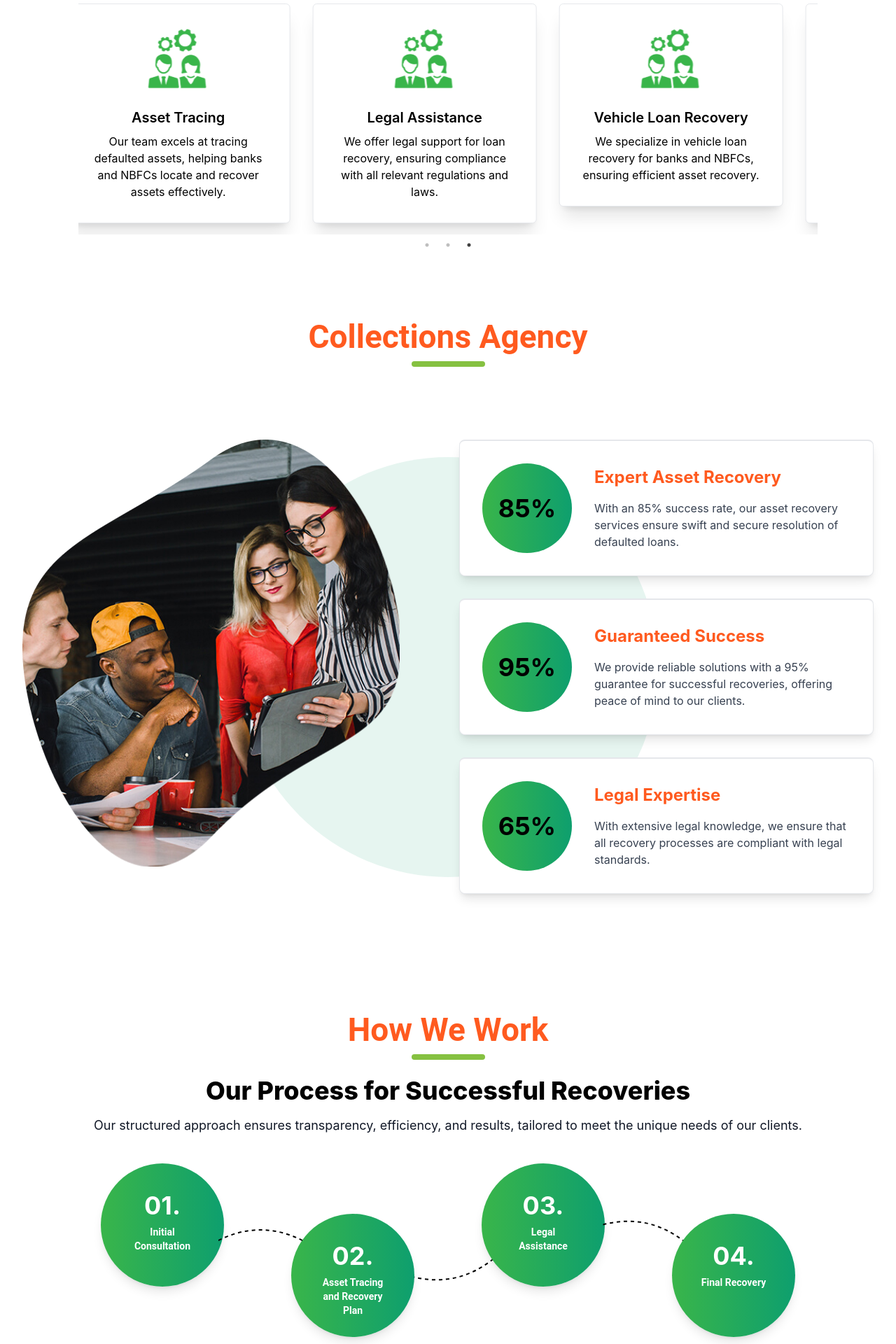
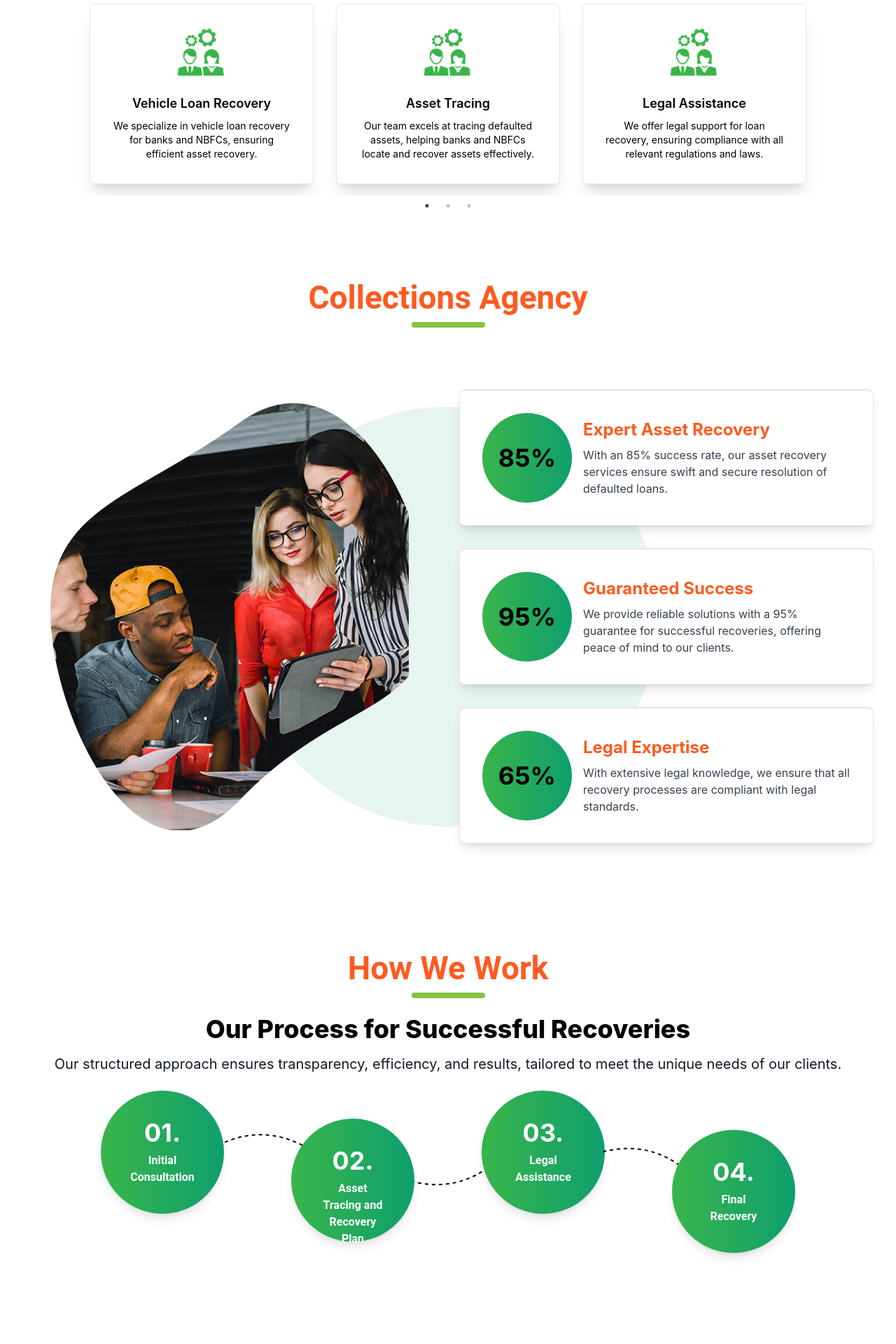
Before and after one commit to devmak122/skylines, a React (Create React App) app: page /Services in a window 1280 px wide. Shown: the part 720-2640 px from the top of the page at 70% size. Built offline with nearby package versions, Linux system fonts and the light colour scheme.

Commit message:
final 7.0

```diff
--- a/src/pages/Home.jsx
+++ b/src/pages/Home.jsx
@@ -63,7 +63,7 @@ const Home = () => {
                     cursorColor="white"
                   />
                 </div>
-               <div className="flex justify-start gap-20">
+               <div className="flex justify-start mobile:flex-col mobile:gap-7 gap-20">
                  <Link to="/Products">
                   <button className="bg-orange-500 text-white px-6 py-3 rounded  font-poppins flex justify-start hover:text-secondary transition-colors duration-300">
                   Recovery Collection
--- a/src/pages/Services.jsx
+++ b/src/pages/Services.jsx
@@ -34,11 +34,27 @@ const ServicePage = () => {
     dots: true,
     infinite: true,
     speed: 500,
-    slidesToShow: 3,
+    slidesToShow: 3, // Default for large screens
     slidesToScroll: 1,
-    autoplay: true,
-    autoplaySpeed: 3000,
+    responsive: [
+      {
+        breakpoint: 1026, // Tablet and below
+        settings: {
+          slidesToShow: 2,
+          slidesToScroll: 1,
+        },
+      },
+      {
+        breakpoint: 800, // Mobile and below
+        settings: {
+          slidesToShow: 1, // Single card per slide on mobile
+          slidesToScroll: 1,
+        },
+      },
+    ],
   };
+
+
   const IncrementingCounter = ({ from = 1, to = 85, duration = 2000 }) => {
     const [count, setCount] = useState(from);
 
@@ -113,7 +129,7 @@ const ServicePage = () => {
 
   return (
     <div className="z-0 overflow-x-hidden">
-      {/* Header Section */}
+      {/* -------------------------------------------Header Section----------------------------------------------- */}
       <div
         className="w-full bg-black bg-opacity-50 justify-center bg-cover bg-center bg-no-repeat flex flex-col items-center"
         style={{ backgroundImage: `url(${services})`, height: "50vh" }}
@@ -123,53 +139,64 @@ const ServicePage = () => {
         </div>
       </div>
 
-      {/* Sliding Cards Section */}
+      {/*------------------------------------------- Sliding Cards Section---------------------------------------- */}
       <div className="flex flex-col items-center text-center mt-12">
         <p className="text-orange-500 font-bold font-roboto mobile:text-[30px] tablet:text-[36px] laptop:text-[46px]">
           How We Work
         </p>
         <div className="bg-[#86c141] mobile:w-[100px] tablet:w-[140px] laptop:w-[105px] h-2 rounded-2xl mb-6"></div>
       </div>
-      <div className="py-16 px-28">
+
+      <div className="py-16 px-4 mobile:px-8 tablet:px-12 laptop:px-28">
         <Slider {...settings}>
           {servicesData.map((service, index) => (
             <div key={index} className="p-4">
-              <div className="bg-white text-center shadow-xl rounded-md p-8 border border-t-1 hover:shadow-2xl duration-300">
+              <div className="bg-white text-center shadow-xl rounded-md p-8 border hover:shadow-2xl duration-300 mobile:p-6 tablet:p-8 laptop:p-8">
                 <img
                   src={service.imgSrc}
                   alt={service.title}
-                  className="w-[100px] h-[100px] object-cover text-center rounded-lg mx-auto mb-4"
+                  className="w-[80px] h-[80px] mobile:w-[80px] mobile:h-[80px] tablet:w-[100px] tablet:h-[100px] object-cover rounded-lg mx-auto mb-4"
                 />
-                <h3 className="text-xl font-semibold mb-2">{service.title}</h3>
-                <p>{service.description}</p>
+                <h3 className="text-lg mobile:text-lg tablet:text-xl font-semibold mb-2">
+                  {service.title}
+                </h3>
+                <p className="text-sm mobile:text-sm tablet:text-base">
+                  {service.description}
+                </p>
               </div>
             </div>
           ))}
         </Slider>
       </div>
 
-      {/* Image and Content Section */}
+
+
+      {/*---------------------------------------- Image and Content Section ----------------------------------------*/}
+
+      <div>
         <div className="flex flex-col items-center text-center mt-12">
-        <p className="text-orange-500 font-bold  font-roboto  mobile:text-[30px] tablet:text-[36px] laptop:text-[46px]">
+          <p className="text-orange-500 font-bold font-roboto mobile:text-[30px] tablet:text-[36px] laptop:text-[46px]">
             Collections Agency
           </p>
           <div className="bg-[#86c141] mobile:w-[100px] tablet:w-[140px] laptop:w-[105px] h-2 rounded-2xl mb-6"></div>
         </div>
-      <div className="bg-white py-20 relative">
-        <div className="bg-transparent relative">
+
+        <div className="bg-white py-16 relative">
+          <div className="relative max-w-7xl mx-auto px-4 sm:px-6 lg:px-8">
             {/* Green Circle Background */}
             <div className="absolute inset-0 flex justify-center items-center">
-            <div className="w-[600px] h-[600px] z-0 rounded-full bg-green-500 opacity-10"></div>
+              <div className="w-[200px] h-[200px] mobile:w-[300px] mobile:h-[300px] tablet:w-[400px] tablet:h-[400px] laptop:w-[600px] laptop:h-[600px] z-0 rounded-full bg-green-500 opacity-10"></div>
             </div>
 
-          <div className="relative max-w-7xl mx-auto px-4 sm:px-6 lg:px-8 grid grid-cols-1 md:grid-cols-2 gap-8 z-10">
+            {/* Grid Container for Image and Content Blocks */}
+            <div className="relative grid grid-cols-1 laptop:grid-cols-2 gap-8 z-10">
               {/* Left Side: Image with Ellipse Shape */}
-            <div className="relative w-[91%] h-full">
+              <div className="relative w-full h-auto  mobile:hidden laptop:flex laptop:items-center laptop:justify-center">
                 {/* Banking Image with Mask */}
                 <img
                   src={banking}
                   alt="banking"
-                className="absolute w-full bg-cover"
+                  className="w-[543px]  h-[610px] max-w-xs mobile:max-w-xs tablet:max-w-md laptop:max-w-lg object-cover"
                   style={{
                     maskImage: `url(${Ellipse160})`,
                     WebkitMaskImage: `url(${Ellipse160})`,
@@ -179,42 +206,38 @@ const ServicePage = () => {
 
               {/* Right Side: Content Blocks */}
               <div className="flex flex-col justify-center space-y-8">
-              <div className="bg-white flex justify-center items-center gap-8 p-8 rounded-lg border border-t-2  shadow-lg">
+                <div className="bg-white flex items-center gap-4 p-4 md:p-6 laptop:p-8 rounded-lg border border-t-2 shadow-lg">
                   <IncrementingCounter from={1} to={85} duration={2000} />
                   <div>
-                  <h2 className="text-2xl font-bold text-orange-500">
+                    <h2 className="text-xl md:text-2xl font-bold text-orange-500">
                       Expert Asset Recovery
                     </h2>
-                  <p className="mt-4 text-gray-700">
-                    With an 85% success rate, our asset recovery services ensure
-                    swift and secure resolution of defaulted loans.
+                    <p className="mt-2 text-gray-700">
+                      With an 85% success rate, our asset recovery services ensure swift and secure resolution of defaulted loans.
                     </p>
                   </div>
                 </div>
 
-              <div className="bg-white flex justify-center items-center gap-8 p-8 border border-t-2  rounded-lg shadow-lg">
+                <div className="bg-white flex items-center gap-4 p-4 md:p-6 laptop:p-8 rounded-lg border border-t-2 shadow-lg">
                   <IncrementingCounter from={1} to={95} duration={2000} />
                   <div>
-                  <h2 className="text-2xl font-bold text-orange-500">
+                    <h2 className="text-xl md:text-2xl font-bold text-orange-500">
                       Guaranteed Success
                     </h2>
-                  <p className="mt-4 text-gray-700 ">
-                    We provide reliable solutions with a 95% guarantee for
-                    successful recoveries, offering peace of mind to our
-                    clients.
+                    <p className="mt-2 text-gray-700">
+                      We provide reliable solutions with a 95% guarantee for successful recoveries, offering peace of mind to our clients.
                     </p>
                   </div>
                 </div>
 
-              <div className="bg-white flex justify-center items-center gap-8 p-8 border border-t-2 rounded-lg shadow-lg">
+                <div className="bg-white flex items-center gap-4 p-4 md:p-6 laptop:p-8 rounded-lg border border-t-2 shadow-lg">
                   <IncrementingCounter from={1} to={65} duration={2000} />
                   <div>
-                  <h2 className="text-2xl font-bold text-orange-500">
+                    <h2 className="text-xl md:text-2xl font-bold text-orange-500">
                       Legal Expertise
                     </h2>
-                  <p className="mt-4 text-gray-700">
-                    With extensive legal knowledge, we ensure that all recovery
-                    processes are compliant with legal standards.
+                    <p className="mt-2 text-gray-700">
+                      With extensive legal knowledge, we ensure that all recovery processes are compliant with legal standards.
                     </p>
                   </div>
                 </div>
@@ -222,47 +245,52 @@ const ServicePage = () => {
             </div>
           </div>
         </div>
+      </div>
+
+
+
 
       {/* Process Section */}
+
+
       <div className="relative bg-white text-black py-20">
         <div className="max-w-7xl mx-auto px-4 sm:px-6 lg:px-8">
+          {/* Header Section */}
           <div className="flex flex-col items-center text-center mb-12">
             <p className="text-orange-500 font-bold font-roboto mobile:text-[30px] tablet:text-[36px] laptop:text-[46px]">
               How We Work
             </p>
             <div className="bg-[#86c141] mobile:w-[100px] tablet:w-[140px] laptop:w-[105px] h-2 rounded-2xl mb-6"></div>
-            <h1 className="text-4xl font-extrabold">
+            <h1 className="mobile:text-2xl tablet:text-3xl laptop:text-4xl font-extrabold">
               Our Process for Successful Recoveries
             </h1>
-            <p className="mt-4 text-lg text-gray-900">
-              Our structured approach ensures transparency, efficiency, and
-              results, tailored to meet the unique needs of our clients.
+            <p className="mt-4 mobile:text-base tablet:text-lg laptop:text-xl text-gray-900">
+              Our structured approach ensures transparency, efficiency, and results, tailored to meet the unique needs of our clients.
             </p>
           </div>
-          <div className="relative flex justify-center items-center mt-20">
-            <div className="flex flex-row items-center  text-white gap-24">
+
+          {/* Process Steps */}
+          <div className="relative flex mobile:flex-col tablet:flex-row laptop:flex-row justify-center items-center mt-20">
+            <div className="flex mobile:flex-col tablet:flex-row laptop:flex-row items-center justify-center text-white mobile:gap-8 tablet:gap-16 laptop:gap-24">
               {/* Step 1 */}
-              <div className="relative -mt-28 z-50">
-                {" "}
-                {/* Move up */}
-                <div className="w-44 h-44 rounded-full bg-gradient-to-r from-primary to-green-500  shadow-lg p-10 text-center z-10 relative">
-                  <span className="text-4xl font-bold">01.</span>
-                  <p className="mt-2 text-sm font-semibold font-roboto">
+              <div className="relative mobile:mb-8 tablet:mb-0 tablet:-mt-28 laptop:-mt-28 z-50 flex flex-col items-center">
+                <div className="mobile:w-32 mobile:h-32 tablet:w-36 tablet:h-36 laptop:w-44 laptop:h-44 rounded-full bg-gradient-to-r from-primary to-green-500 shadow-lg mobile:p-6 tablet:p-8 laptop:p-10 text-center">
+                  <span className="mobile:text-2xl tablet:text-3xl laptop:text-4xl font-bold">01.</span>
+                  <p className="mt-2 mobile:text-xs tablet:text-sm laptop:text-base font-semibold font-roboto">
                     Initial Consultation
                   </p>
                 </div>
               </div>
+
               {/* Step 2 */}
-              <div className="relative mt-8">
-                {" "}
-                {/* Move down */}
-                <div className="w-44 h-44 rounded-full bg-gradient-to-r from-primary to-green-500  shadow-lg p-10 text-center z-50 relative">
-                  <span className="text-4xl font-bold">02.</span>
-                  <p className="mt-2 text-sm font-semibold font-roboto">
+              <div className="relative mobile:mt-8 tablet:-mt-8 laptop:-mt-8 flex flex-col items-center">
+                <div className="mobile:w-32 mobile:h-32 tablet:w-36 tablet:h-36 laptop:w-44 laptop:h-44 rounded-full bg-gradient-to-r from-primary to-green-500 shadow-lg mobile:p-6 tablet:p-8 laptop:p-10 text-center z-10">
+                  <span className="mobile:text-2xl tablet:text-3xl laptop:text-4xl font-bold">02.</span>
+                  <p className="mt-2 mobile:text-xs tablet:text-sm laptop:text-base font-semibold font-roboto">
                     Asset Tracing and Recovery Plan
                   </p>
                   <svg
-                    className="absolute top-1/2 -mt-20 -ml-36  transform -translate-y-1/5  z-1"
+                    className="absolute mobile:hidden tablet:block top-1/2 -mt-20 -ml-36 transform -translate-y-1/5 z-1"
                     width="120"
                     height="60"
                     viewBox="0 0 120 60"
@@ -277,7 +305,7 @@ const ServicePage = () => {
                   </svg>
                 </div>
                 <svg
-                  className="absolute top-1/2 mt-1 ml-3  left-[90%] transform  -translate-y-3/4 -rotate-12  z-0"
+                  className="absolute mobile:hidden tablet:block top-1/2 mt-1 ml-3 left-[90%] transform -translate-y-3/4 -rotate-12 z-0"
                   width="120"
                   height="60"
                   viewBox="0 0 120 60"
@@ -291,17 +319,16 @@ const ServicePage = () => {
                   />
                 </svg>
               </div>
+
               {/* Step 3 */}
-              <div className="relative -mt-28">
-                {" "}
-                {/* Move up */}
-                <div className="w-44 h-44 rounded-full bg-gradient-to-r from-primary to-green-500  shadow-lg p-10 text-center z-10 relative">
-                  <span className="text-4xl font-bold">03.</span>
-                  <p className="mt-2 text-sm font-semibold font-roboto">
+              <div className="relative mobile:mt-8  tablet:-mt-28 laptop:-mt-28 flex flex-col items-center">
+                <div className="mobile:w-32 mobile:h-32 tablet:w-36 tablet:h-36 laptop:w-44 laptop:h-44 rounded-full bg-gradient-to-r from-primary to-green-500 shadow-lg mobile:p-6 tablet:p-8 laptop:p-10 text-center z-10">
+                  <span className="mobile:text-2xl tablet:text-3xl laptop:text-4xl font-bold">03.</span>
+                  <p className="mt-2 mobile:text-xs tablet:text-sm laptop:text-base font-semibold font-roboto">
                     Legal Assistance
                   </p>
                   <svg
-                    className="absolute top-1/2 mt-3 -ml-1 left-full transform -translate-y-1/2 rotate-12 z-0"
+                    className="absolute mobile:hidden tablet:block top-1/2 mt-3 -ml-1 left-full transform -translate-y-1/2 rotate-12 z-0"
                     width="120"
                     height="60"
                     viewBox="0 0 120 60"
@@ -316,12 +343,12 @@ const ServicePage = () => {
                   </svg>
                 </div>
               </div>
-              <div className="relative mt-8">
-                {" "}
-                {/* Move down */}
-                <div className="w-44 h-44 rounded-full bg-gradient-to-r from-primary to-green-500  shadow-lg p-10 text-center z-10 relative">
-                  <span className="text-4xl font-bold">04.</span>
-                  <p className="mt-2 text-sm font-semibold font-roboto">
+
+              {/* Step 4 */}
+              <div className="relative mobile:mt-8 tablet:mt-0 laptop:mt-0 flex flex-col items-center">
+                <div className="mobile:w-32 mobile:h-32 tablet:w-36 tablet:h-36 laptop:w-44 laptop:h-44 rounded-full bg-gradient-to-r from-primary to-green-500 shadow-lg mobile:p-6 tablet:p-8 laptop:p-10 text-center z-10">
+                  <span className="mobile:text-2xl tablet:text-3xl laptop:text-4xl font-bold">04.</span>
+                  <p className="mt-2 mobile:text-xs tablet:text-sm laptop:text-base font-semibold font-roboto">
                     Final Recovery
                   </p>
                 </div>
@@ -330,6 +357,7 @@ const ServicePage = () => {
           </div>
         </div>
       </div>
+
       {/* cuurently working with  Section */}
       <div className="relative bg-white text-black py-20">
         <div className="max-w-7xl mx-auto px-4 sm:px-6 lg:px-8">
--- a/tailwind.config.js
+++ b/tailwind.config.js
@@ -16,16 +16,10 @@ module.exports = {
         "footer-bg": "url(./assets/images/footer_bg.svg)",
       },
       screens: {
-        laptop: { min: "1026px", max: "1920px" },
-        tablet: { min: "800px", max: "1025px" },
+        laptop: { min: "1068px", max: "1920px" },
+        tablet: { min: "768px", max: "1066px" },
         mobile: { min: "300px", max: "962px" },
-        customMobile: { min: "600px", max: "800px" },
-        newMobile: { min: "300px", max: "600px" },
-        verifyCustom: { min: "1023px", max: "1300px" },
-        verifyCustomMob: { min: "300px", max: "400px" },
-        scrollTablet: { min: "600px", max: "800px" },
-        headerDev: { min: "1501px", max: "1655px" },
-        appDevice: { min: "1026px", max: "1233px" },
+
       },
       fontFamily: {
         poppins: ["Poppins"],
```
Also changed, not shown: src/components/Header.jsx (+179 -0 lines). Lines whose indentation alone changed are shown as unchanged.
